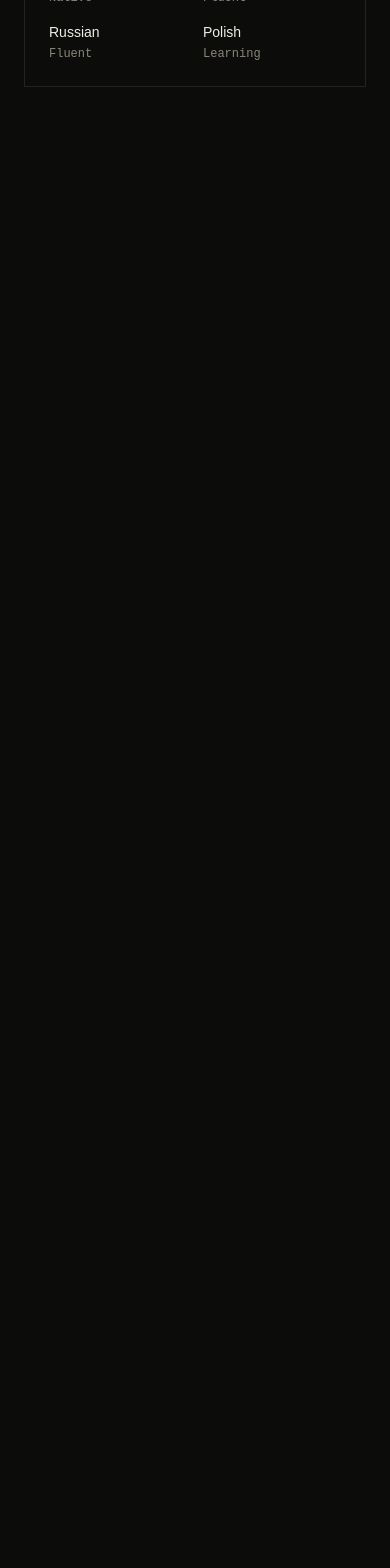
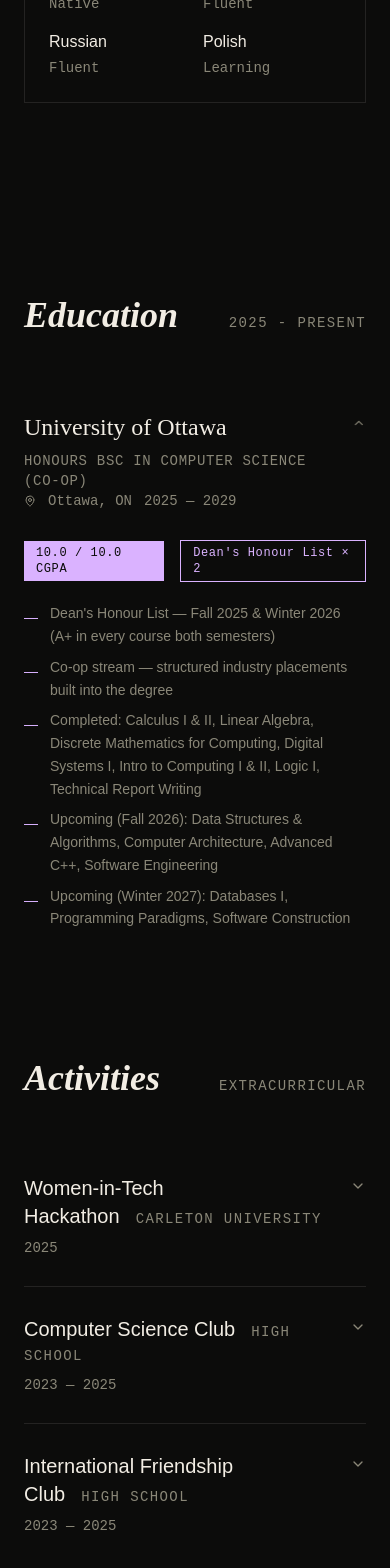
Before and after one commit to Ananasikflafik/portfolio, a React app: page / in a window 390 px wide. Shown: the part 4245-5813 px from the top of the page. Before the commit the page ends 4428 px from the top, so only its background shows below. Built offline with nearby package versions, Linux system fonts and the light colour scheme; the HTML template or start-up script is replaced by a standard one.

Commit message:
Add education section

```diff
--- a/src/App.jsx
+++ b/src/App.jsx
@@ -2,6 +2,7 @@
 import Hero from './components/Hero';
 import Projects from './components/Projects';
 import Skills from './components/Skills';
+import Education from './components/Education';
 // import Contact from './components/Contact';
 // import Footer from './components/Footer';
 
@@ -13,6 +14,7 @@
         <Hero />
         <Projects />
         <Skills />
+        <Education />
       </main>
 
     </>
--- a/src/components/About.jsx
+++ /dev/null
@@ -1,6 +0,0 @@
-// function About() {
-//     return (
-
-//     );
-// }
-// export default About;
--- /dev/null
+++ b/src/components/Education.jsx
@@ -0,0 +1,164 @@
+import { useState } from "react";
+import { ChevronDown, MapPin } from 'lucide-react';
+
+const EDUCATION = [
+  {
+    institution: "University of Ottawa",
+    degree: "Honours BSc in Computer Science (Co-op)",
+    period: "2025 — 2029",
+    location: "Ottawa, ON",
+    gpa: "10.0 / 10.0 CGPA",
+    highlights: [
+      "Dean's Honour List — Fall 2025 & Winter 2026 (A+ in every course both semesters)",
+      "Co-op stream — structured industry placements built into the degree",
+      "Completed: Calculus I & II, Linear Algebra, Discrete Mathematics for Computing, Digital Systems I, Intro to Computing I & II, Logic I, Technical Report Writing",
+      "Upcoming (Fall 2026): Data Structures & Algorithms, Computer Architecture, Advanced C++, Software Engineering",
+      "Upcoming (Winter 2027): Databases I, Programming Paradigms, Software Construction",
+    ],
+  },
+];
+
+const ACTIVITIES = [
+  {
+    name: "Women-in-Tech Hackathon",
+    org: "Carleton University",
+    period: "2025",
+    description:
+      "Built a pixel-art browser game in JavaScript with a team of 3 — none of us had used the language before. Designed, coded, and shipped a working game within 24 hours.",
+  },
+  {
+    name: "Computer Science Club",
+    org: "High School",
+    period: "2023 — 2025",
+    description:
+      "Regular participation in coding challenges, project building, and peer knowledge-sharing sessions.",
+  },
+  {
+    name: "International Friendship Club",
+    org: "High School",
+    period: "2023 — 2025",
+    description:
+      "Organized cross-cultural events and supported international students — reflects the multilingual background and collaborative mindset carried into university.",
+  },
+];
+
+
+
+
+function Education() {
+    const [expendedEdu, setExpandedEdu] = useState(0);
+    const [expandedAct, setExpandedAct] = useState(null);
+
+    return (
+        <section id="education" className="pt-24 pb-24 px-6 max-w-5xl m-auto">
+            <div className="flex justify-between items-baseline mb-12">
+                <h2 className="font-display text-4xl text-foreground italic font-semibold">Education</h2>
+                <span className="font-mono text-sm tracking-widest uppercase text-muted-foreground">
+                2025 - Present
+                </span>
+            </div>
+            <div className="divide-y divide-border mb-24">
+                {EDUCATION.map((edu, i) => (
+                <div
+                key={edu.institution} className="group">
+                        <button className="w-full py-7 flex items-start justify-between gap-6 text-left "
+                        onClick={() => setExpandedEdu(expendedEdu === i ? null : i)}>
+                            <div>
+                                <div className="flex-1 grid md:grid-cols-[1fr_auto] gap-2 md:gap-8 items-baseline">
+                                    <span
+                                        className="font-display text-2xl font-medium group-hover:text-primary transition-colors">
+                                        {edu.institution}</span>
+                                    <span className="font-mono text-sm uppercase text-muted-foreground tracking-wider">
+                                        {edu.degree}</span>
+                                </div>
+                                <div className="flex items-center gap-3 text-muted-foreground">
+                                    <MapPin
+                                    size={12}/>
+                                    <span className="text-sm font-mono">
+                                        {edu.location}</span>
+                                    <span className = "text-sm font-mono">
+                                        {edu.period}</span>
+                                </div>
+                            </div>
+                            <ChevronDown
+                                size={16}
+                                className={`group-hover:text-primary text-muted-foreground mt-1 transition-transform duration-200 ${
+                                    expendedEdu === i ? "rotate-180" : ""
+                                }`}
+                            />
+                        </button>
+                        {expendedEdu === i && (
+                            <div className = "pb-8 ">
+                                <div className="inline-flex items-center gap-4 mb-5">
+                                    <span className="font-mono text-xs tracking-wider px-3 py-1 bg-primary text-background font-medium">
+                                        {edu.gpa}
+                                    </span>
+                                    <span className="font-mono text-xs tracking-wider px-3 py-1 border border-primary text-primary">
+                                        Dean's Honour List × 2
+                                    </span>
+                                </div>
+
+                                <ul className="space-y-2">
+                                    {edu.highlights.map((h, index) => (
+                                        <li key={index}
+                                            className="flex items-start gap-3 text-muted-foreground text-sm leading-relaxed">
+                                            <span className="text-primary mt-1 shrink-0">—</span>
+                                            <span>{h}</span>
+                                            </li>
+                                    ))}
+                                </ul>
+                            </div>
+                        )}
+                </div>
+            ))}
+            </div>
+
+            <div className="flex justify-between items-baseline mb-12">
+                <h2 className="font-display text-4xl text-foreground italic font-semibold">
+                    Activities</h2>
+                <span className="font-mono text-sm tracking-widest uppercase text-muted-foreground">
+                Extracurricular
+                </span>
+            </div>
+
+            <div className="divide-y divide-border">
+                    {ACTIVITIES.map((act, i) => (
+                      <div key={act.name} className="group">
+                        <button
+                          className="w-full py-7 flex items-start justify-between gap-6 text-left"
+                          onClick={() => setExpandedAct(expandedAct === i ? null : i)}
+                        >
+                          <div className="flex-1 grid md:grid-cols-[1fr_auto] gap-2 md:gap-8 items-baseline">
+                            <div>
+                              <span className="text-xl font-medium group-hover:text-primary transition-colors">
+                                {act.name}
+                              </span>
+                              <span className="font-mono text-sm tracking-widest uppercase text-muted-foreground ml-4">
+                                {act.org}
+                              </span>
+                            </div>
+                            <span className="font-mono text-sm text-muted-foreground">{act.period}</span>
+                          </div>
+                          <ChevronDown
+                            size={16}
+                            className={`group-hover:text-primary text-muted-foreground mt-1 transition-transform duration-200 ${
+                              expandedAct === i ? "rotate-180" : ""
+                            }`}
+                          />
+                        </button>
+
+                        {expandedAct === i && (
+                          <div className="pb-8">
+                            <p className="text-muted-foreground leading-relaxed max-w-2xl text-sm">
+                              {act.description}
+                            </p>
+                          </div>
+                        )}
+                      </div>
+                    ))}
+                  </div>
+
+        </section>
+    );
+}
+export default Education;
--- a/src/components/Skills.jsx
+++ b/src/components/Skills.jsx
@@ -55,10 +55,10 @@
                     {LANGUAGES.map(({ lang, level }) => (
                         <div key={lang}>
                         <div
-                            className="text-sm font-medium text-foreground">
+                            className="text-s font-medium text-foreground">
                             {lang}
                         </div>
-                        <div className="font-mono text-xs text-muted-foreground mt-1">
+                        <div className="font-mono text-sm text-muted-foreground mt-1">
                                 {level}
                             </div>
                         </div>
```
Also changed, not shown: src/components/Footer.jsx (deleted).
